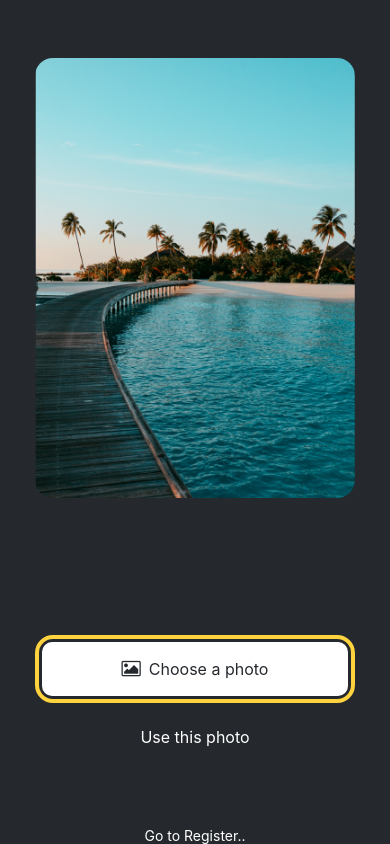
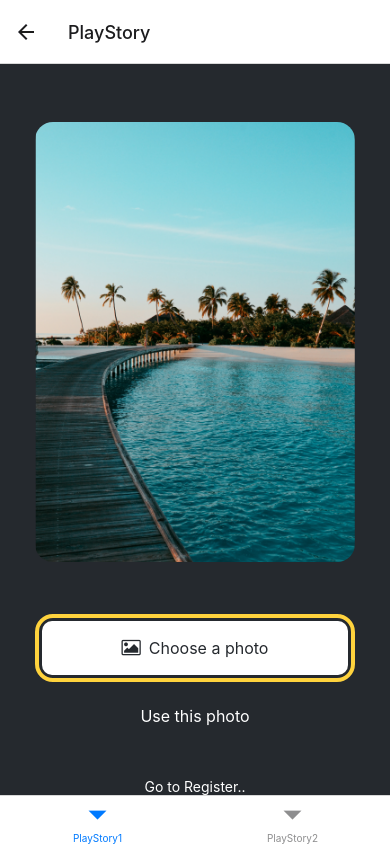
Before and after one commit to storytales-project/app, a React Native app: screen /PlayStory in a window 390 px wide. Built offline with nearby package versions, Linux system fonts and the light colour scheme.

Commit message:
add tab-navigator

```diff
--- a/App.js
+++ b/App.js
@@ -33,13 +33,23 @@ const Stack = createNativeStackNavigator();
 
 const Tab = createBottomTabNavigator();
 
+function TabBottom() {
+    return (
+
+        <Tab.Navigator>
+            <Tab.Screen name="PlayStory1" component={PlayStory} options={{ headerShown: false }} />
+            <Tab.Screen name="PlayStory2" component={PlayStory} options={{ headerShown: false }} />
+        </Tab.Navigator>
+    )
+}
+
 function App() {
     return (
         <NavigationContainer>
             <Stack.Navigator initialRouteName="Home">
                 <Stack.Screen name="Register" component={Register} options={{ headerShown: false }} />
                 <Stack.Screen name="Login" component={Login} options={{ headerShown: false }} />
-                <Stack.Screen name="PlayStory" component={PlayStory} options={{ headerShown: false }} />
+                <Stack.Screen name="PlayStory" component={TabBottom} />
             </Stack.Navigator>
         </NavigationContainer>
     );
```
